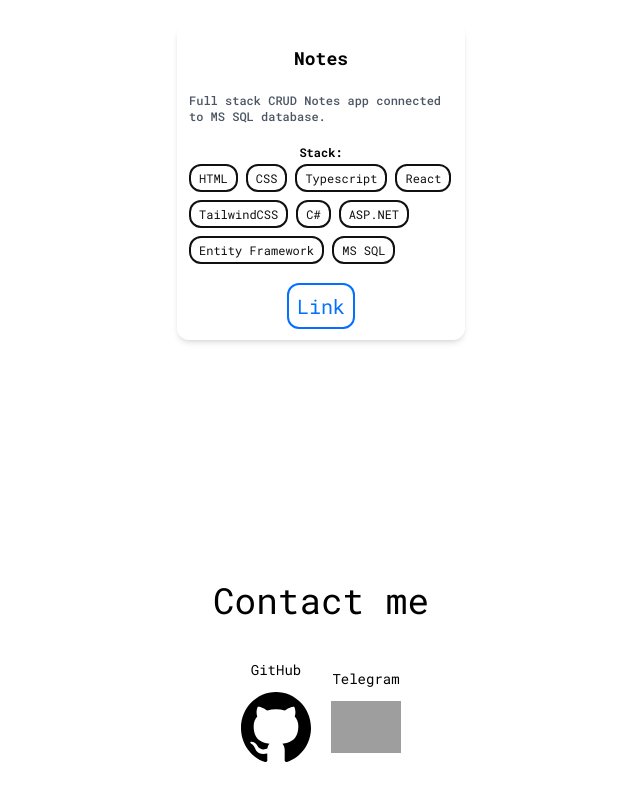
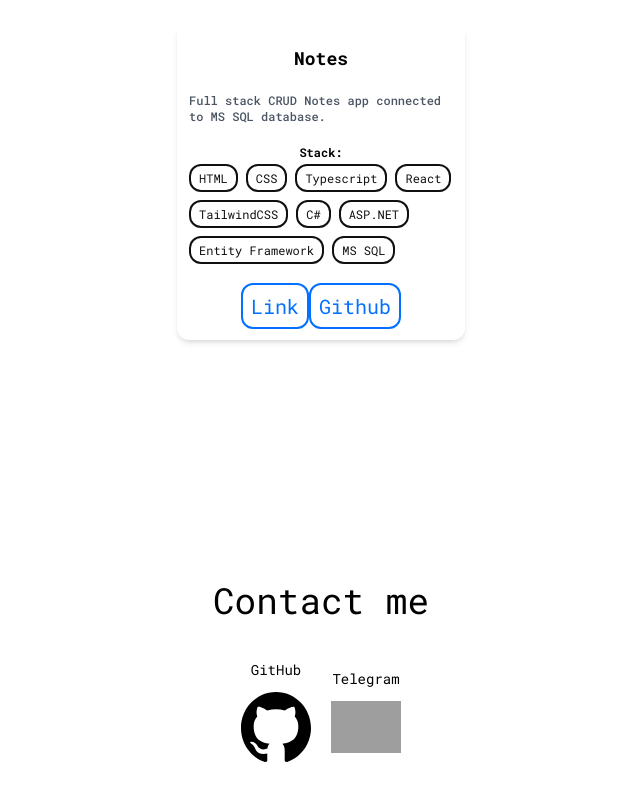
Before and after one commit to fleddd/portfolio, a React (Vite) app: page / in a window 1280 px wide. Shown: the part 3300-4100 px from the top of the page, without its empty margins (319-959 px from the left). Built offline with nearby package versions, Linux system fonts and the light colour scheme; grey boxes are pictures that could not be loaded.

Commit message:
[feat] github button on project card

```diff
--- a/src/components/ui/cards/projectCard.tsx
+++ b/src/components/ui/cards/projectCard.tsx
@@ -1,46 +1,79 @@
-import {IChildrenWrapper} from "../../../types/Wrappers.ts";
-import {motion} from "framer-motion"
-
+import { motion } from 'framer-motion'
+import { IChildrenWrapper } from '../../../types/Wrappers.ts'
 
 interface IProjectCard extends IChildrenWrapper {
-    name: string,
-    description: string;
+	name: string
+	description: string
 	stack: string[]
-    link: string;
+	link: {
+		public: string
+		github: string
+	}
 }
 
-
-
-const projectCard = ({name, description, stack, link}:IProjectCard) => {
-
+const projectCard = ({ name, description, stack, link }: IProjectCard) => {
 	return (
-        <div className={"flex flex-col justify-between min-w-72 max-w-72 min-h-72 shadow-md gap-5 p-3 pt-5 rounded-xl text-xs"}>
-            <div className={"flex flex-col gap-5"}>
-                <div className={"font-bold text-lg "}>
-                    {name}
-                </div>
-                <div className={"text-start text-gray-600 font-medium"}>
+		<div
+			className={
+				'flex flex-col justify-between min-w-72 max-w-72 min-h-72 shadow-md gap-5 p-3 pt-5 rounded-xl text-xs'
+			}
+		>
+			<div className={'flex flex-col gap-5'}>
+				<div className={'font-bold text-lg '}>{name}</div>
+				<div className={'text-start text-gray-600 font-medium'}>
 					{description}
 				</div>
-                <div className={"space-y-1"}>
-                    <div className={"font-bold "}>
-                        Stack:
-                    </div>
-                    <div className={"flex gap-2  flex-wrap  text-black cursor-pointer "}>
-                        {stack.map((item) => (
-                            <motion.span className={"border-2 border-black rounded-xl px-2 py-1"} whileHover={{color: "#036fff", borderColor: "#036fff", transition: {type: "spring"} }} key={item}>
+				<div className={'space-y-1'}>
+					<div className={'font-bold '}>Stack:</div>
+					<div className={'flex gap-2  flex-wrap  text-black cursor-pointer '}>
+						{stack.map(item => (
+							<motion.span
+								className={'border-2 border-black rounded-xl px-2 py-1'}
+								whileHover={{
+									color: '#036fff',
+									borderColor: '#036fff',
+									transition: { type: 'spring' },
+								}}
+								key={item}
+							>
 								{item}
 							</motion.span>
 						))}
 					</div>
 				</div>
 			</div>
-            <div className={"py-2"}>
-                <motion.a  whileHover={{background: "#036fff", color: "#ffffff", transition: {type: "spring"}}} href={link} className={"px-2 py-2 text-center bg-transparent border-2 text-accent border-accent text-xl rounded-xl"} target={"_blank"}>Link</motion.a>
+			<div className={'py-2'}>
+				<motion.a
+					whileHover={{
+						background: '#036fff',
+						color: '#ffffff',
+						transition: { type: 'spring' },
+					}}
+					href={link.public}
+					className={
+						'px-2 py-2 text-center bg-transparent border-2 text-accent border-accent text-xl rounded-xl'
+					}
+					target={'_blank'}
+				>
+					Link
+				</motion.a>
+				<motion.a
+					whileHover={{
+						background: '#036fff',
+						color: '#ffffff',
+						transition: { type: 'spring' },
+					}}
+					href={link.github}
+					className={
+						'px-2 py-2 text-center bg-transparent border-2 text-accent border-accent text-xl rounded-xl'
+					}
+					target={'_blank'}
+				>
+					Github
+				</motion.a>
 			</div>
 		</div>
 	)
-
 }
 
-export default projectCard;
+export default projectCard
--- a/src/data/projects.ts
+++ b/src/data/projects.ts
@@ -1,21 +1,22 @@
 export const projects = [
 	{
-		name: "Notes",
-		description:
-			"Full stack CRUD Notes app connected to MS SQL database.",
+		name: 'Notes',
+		description: 'Full stack CRUD Notes app connected to MS SQL database.',
 		stack: [
-			"HTML",
-			"CSS",
-			"Typescript",
-			"React",
-			"TailwindCSS",
-			"C#",
-			"ASP.NET",
-			"Entity Framework",
-			"MS SQL",
-
+			'HTML',
+			'CSS',
+			'Typescript',
+			'React',
+			'TailwindCSS',
+			'C#',
+			'ASP.NET',
+			'Entity Framework',
+			'MS SQL',
 		],
-		image: "",
-		link: "https://fleddd.github.io/notes",
+		image: '',
+		link: {
+			public: 'https://fleddd.github.io/notes',
+			github: 'https://github.com/fleddd/notes',
+		},
 	},
-];
+]
```
Lines whose indentation alone changed are shown as unchanged.
